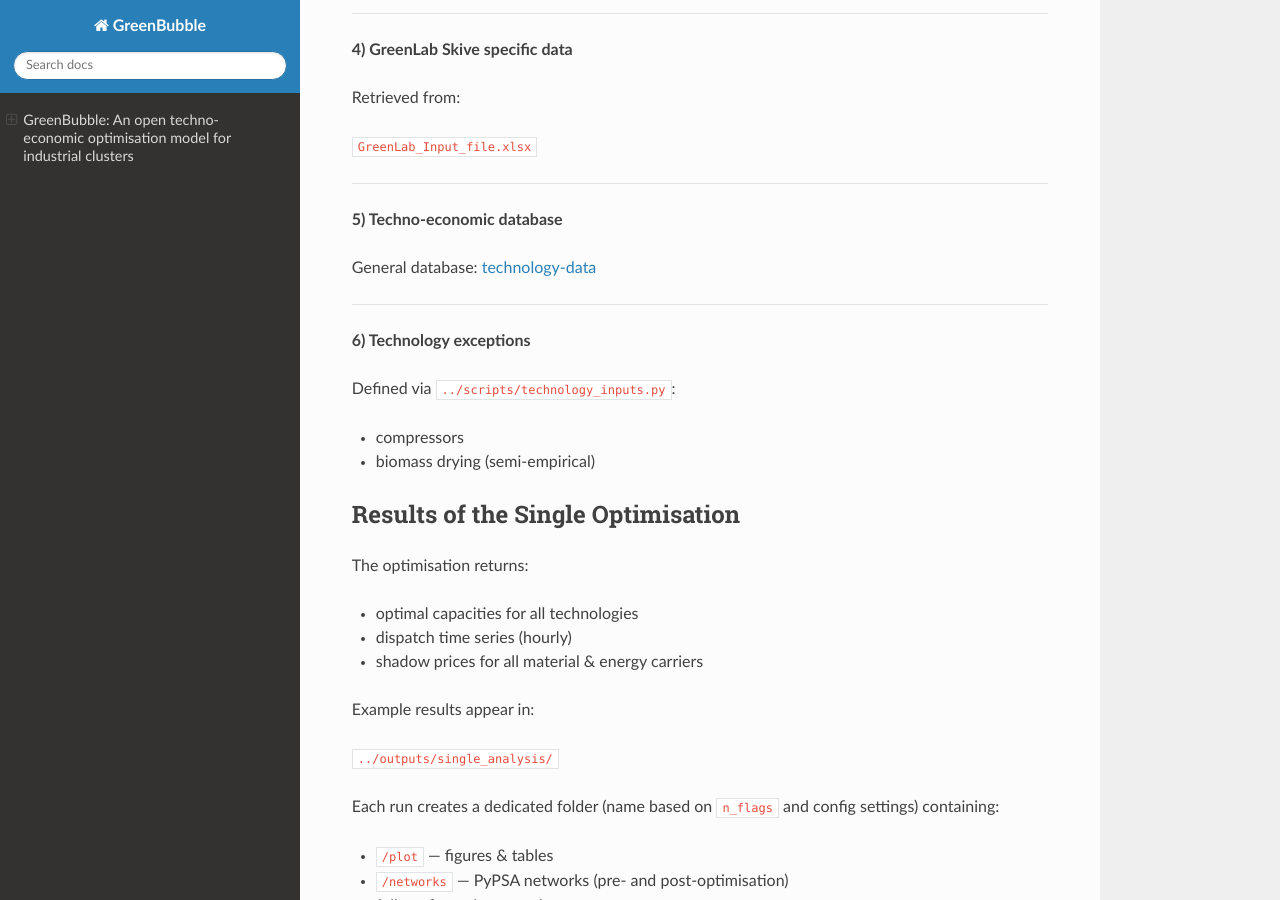
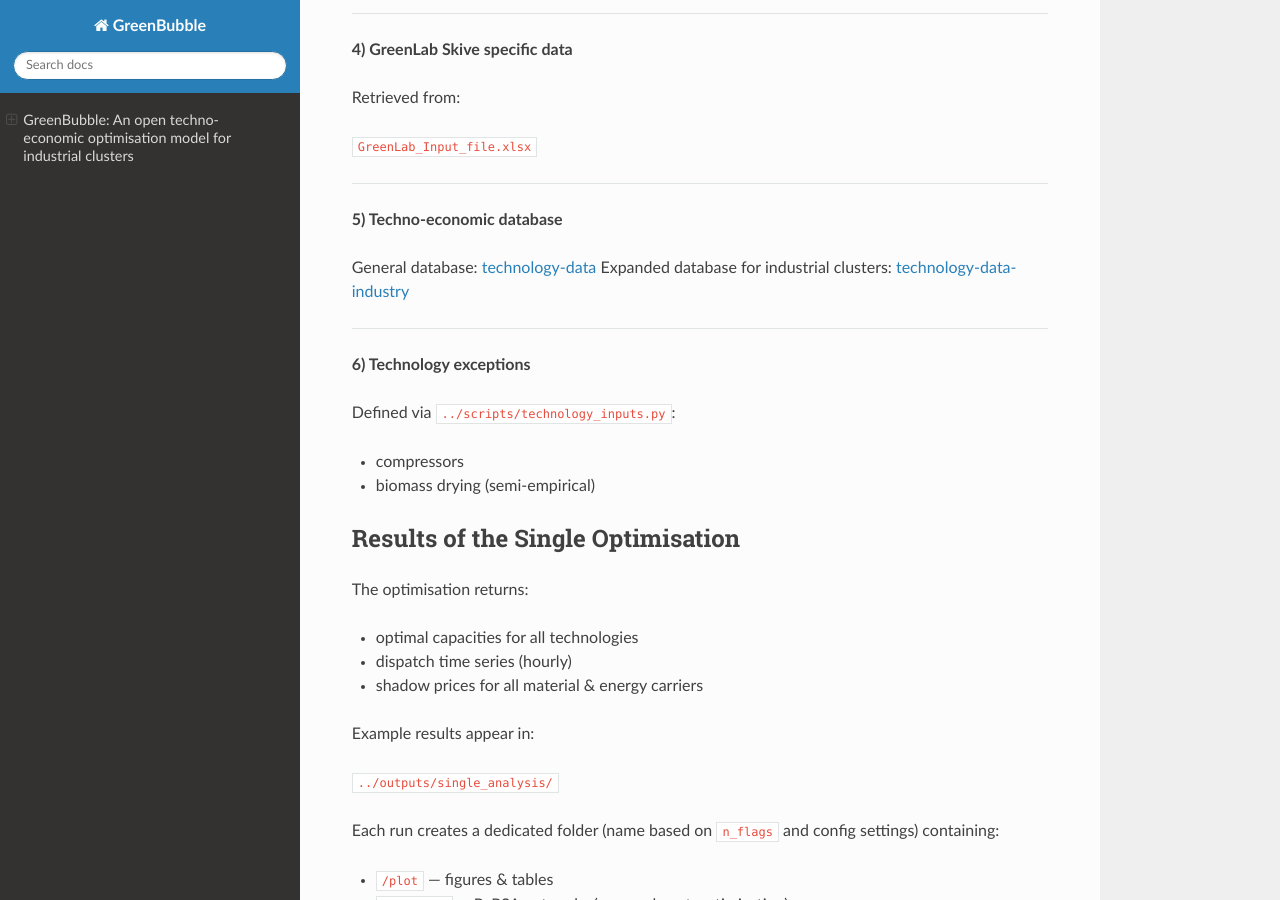
Before and after one commit to BertoGBG/GLS_greenbubble, a Sphinx documentation site: the page built from docs/index.rst, in a window 1280 px wide and 900 px high, scrolled down 3912 px. Built offline with Sphinx 7.4.7 and the Read the Docs theme 3.1.0, drawn with Linux system fonts in a browser that asks for light colours.

Commit message:
Update index.rst

```diff
--- a/docs/index.rst
+++ b/docs/index.rst
@@ -23,7 +23,7 @@
 
 .. image:: front_image.png
    :alt: GreenBubble Diagram
-   :width: 700px
+   :width: 1300px
    :align: center
 
 
@@ -212,6 +212,9 @@
 
 General database:
 `technology-data <https://technology-data.readthedocs.io/en/latest/>`_
+Expanded database for industrial clusters:
+`technology-data-industry <https://github.com/BertoGBG/technology-data/tree/py-isa>`_
+
 
 ----
 
```
